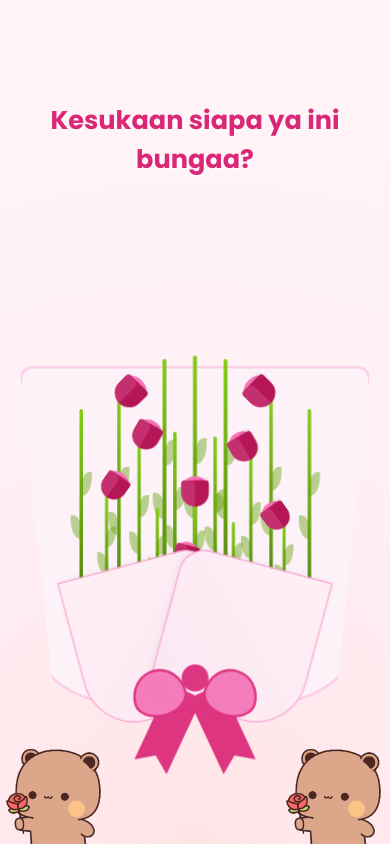
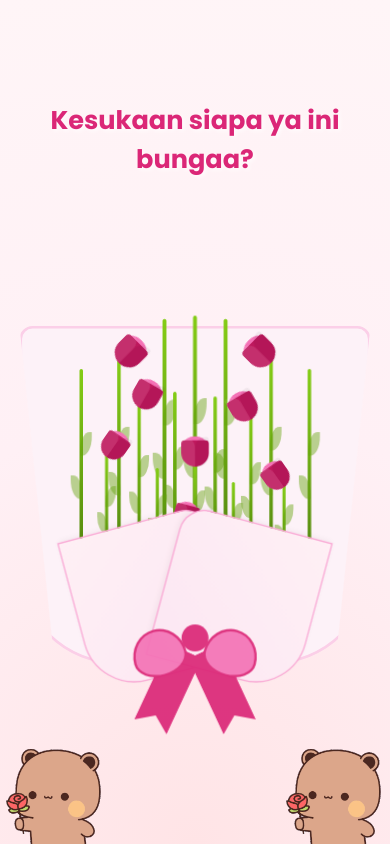
Before and after one commit to BintangAri/Buatbocil, a React (Create React App) app: page / in a window 390 px wide. Both pictures are taken after a click on the button "Iya". Built offline with nearby package versions, Linux system fonts and the light colour scheme.

Commit message:
Fix ribbonn

```diff
--- a/src/FlowerStyle.css
+++ b/src/FlowerStyle.css
@@ -178,7 +178,7 @@
 
     /* REVISI MOBILE: Naikkan sedikit lagi dari 120px ke 140px */
     /* Ini akan memastikan pita benar-benar terlihat aman di berbagai layar HP */
-    bottom: 140px;
+    bottom: 180px;
 
     transform-origin: bottom center;
   }
```
